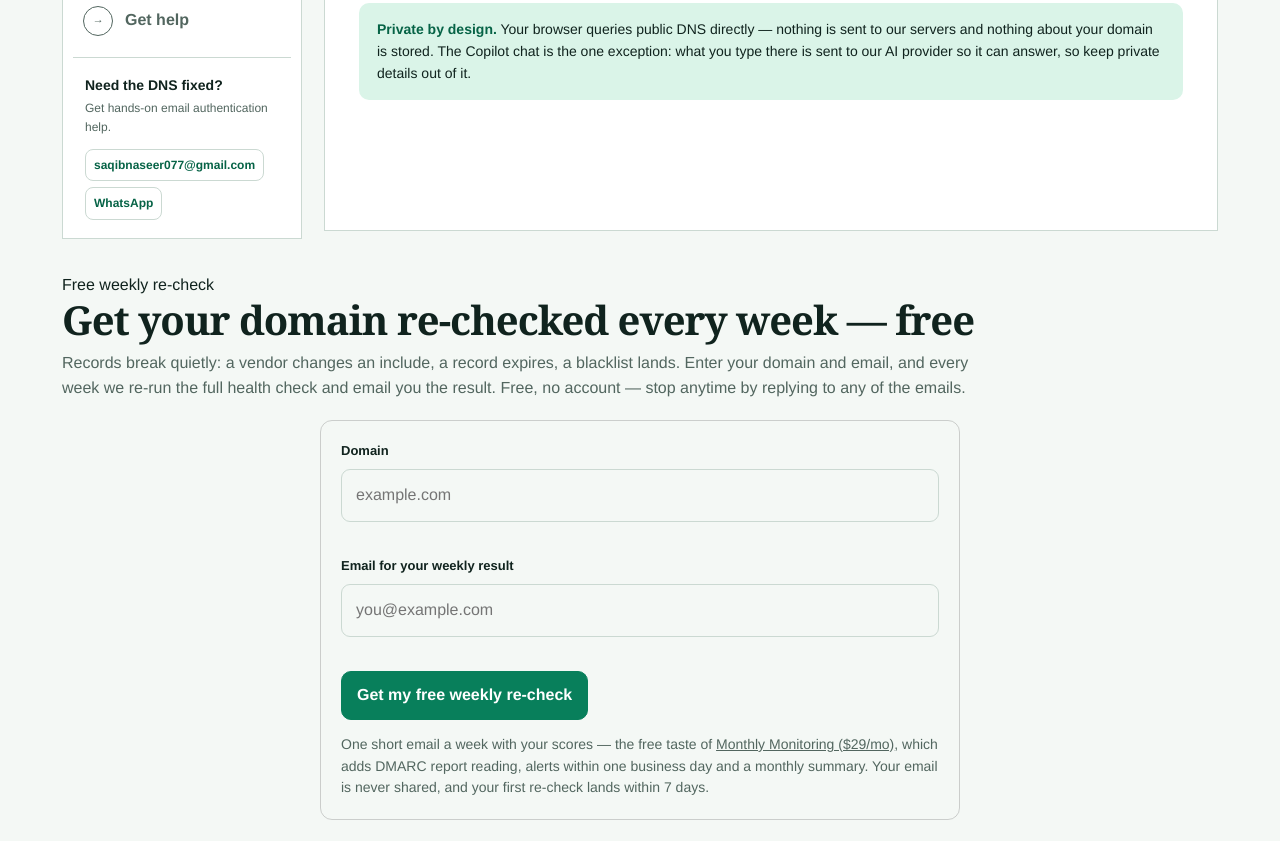
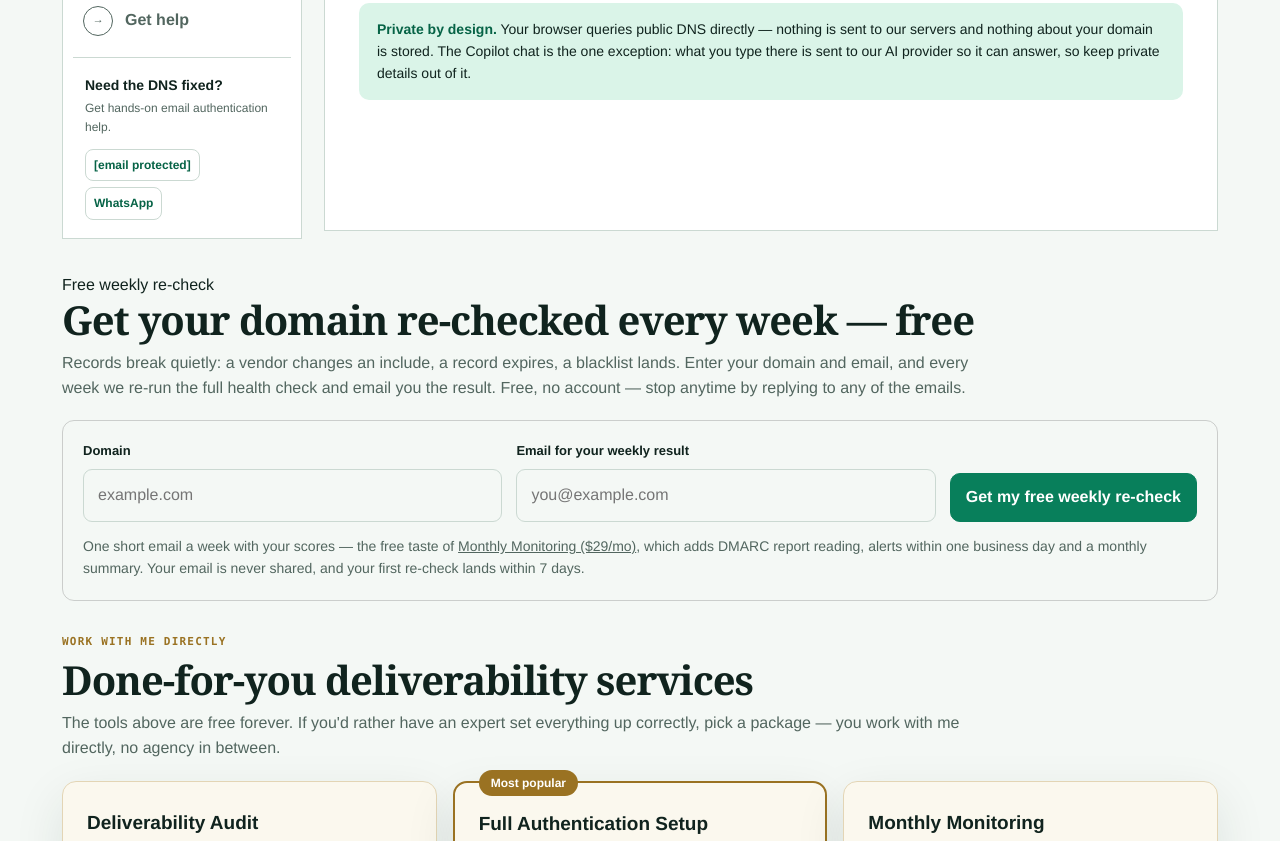
Before and after one commit to SaqibNaseer404/outboundauth, a plain HTML site: page index.html in a window 1280 px wide. Shown: the part 3004-3845 px from the top of the page. Drawn offline with Linux system fonts and the light colour scheme.

Commit message:
Widen weekly re-check form to full section width

```diff
--- a/index.html
+++ b/index.html
@@ -176,7 +176,7 @@ gtag('config','G-PLRGVLMB8S');
           <button class="nav-btn" role="tab" aria-selected="false" aria-controls="subject-panel" id="subject-tab"><span class="nav-icon">Aa</span><span>Subject</span></button>
           <button class="nav-btn" role="tab" aria-selected="false" aria-controls="contact-panel" id="contact-tab"><span class="nav-icon">→</span><span>Get help</span></button>
         </div>
-        <div class="contact-card"><strong>Need the DNS fixed?</strong><p>Get hands-on email authentication help.</p><div class="contact-links"><a href="mailto:saqibnaseer077@gmail.com?subject=Email%20authentication%20help">saqibnaseer077@gmail.com</a><a href="https://wa.me/923035544889?text=Hi%20Saqib%2C%20I%20need%20help%20with%20my%20email%20authentication." target="_blank" rel="noopener">WhatsApp</a></div></div>
+        <div class="contact-card"><strong>Need the DNS fixed?</strong><p>Get hands-on email authentication help.</p><div class="contact-links"><a href="/cdn-cgi/l/email-protection#e192809088838f8092848493d1d6d6a1868c80888dcf828e8cde9294838b848295dca48c80888dc4d3d180949589848f9588828095888e8fc4d3d189848d91"><span class="__cf_email__" data-cfemail="0d7e6c7c646f636c7e68687f3d3a3a4d6a606c6461236e6260">[email&#160;protected]</span></a><a href="https://wa.me/923035544889?text=Hi%20Saqib%2C%20I%20need%20help%20with%20my%20email%20authentication." target="_blank" rel="noopener">WhatsApp</a></div></div>
       </aside>
       <main>
         <section class="panel active" id="health-panel" role="tabpanel" aria-labelledby="health-tab">
@@ -230,8 +230,8 @@ gtag('config','G-PLRGVLMB8S');
             <div class="field-row"><div class="field"><label for="help-name">Your name</label><input id="help-name" autocomplete="name" placeholder="Your name" /></div><div class="field"><label for="help-domain">Domain</label><input id="help-domain" inputmode="url" placeholder="example.com" /></div></div>
             <div class="field"><label for="help-type">What needs attention?</label><select id="help-type"><option>SPF setup or repair</option><option>DKIM setup or repair</option><option>DMARC rollout</option><option>Full deliverability review</option><option>Other email setup</option></select></div>
             <div class="field"><label for="help-details">Details</label><textarea id="help-details" placeholder="Tell me which sending platforms you use and what is going wrong."></textarea></div>
-            <div class="actions"><a href="mailto:saqibnaseer077@gmail.com?subject=Email%20authentication%20help">saqibnaseer077@gmail.com</a><a class="btn" href="https://wa.me/923035544889?text=Hi%20Saqib%2C%20I%20need%20help%20with%20my%20email%20setup." target="_blank" rel="noopener">WhatsApp: +92 303 5544889</a></div>
-            <div class="service-note"><strong>Direct contact</strong><br><a href="mailto:saqibnaseer077@gmail.com">saqibnaseer077@gmail.com</a><br>+92 303 5544889</div>
+            <div class="actions"><a href="/cdn-cgi/l/email-protection#6a190b1b0308040b190f0f185a5d5d2a0d070b03064409050755191f08000f091e572f070b03064f585a0b1f1e020f041e03090b1e0305044f585a020f061a"><span class="__cf_email__" data-cfemail="2b584a5a4249454a584e4e591b1c1c6b4c464a424705484446">[email&#160;protected]</span></a><a class="btn" href="https://wa.me/923035544889?text=Hi%20Saqib%2C%20I%20need%20help%20with%20my%20email%20setup." target="_blank" rel="noopener">WhatsApp: +92 303 5544889</a></div>
+            <div class="service-note"><strong>Direct contact</strong><br><a href="/cdn-cgi/l/email-protection#146775657d767a7567717166242323547379757d783a777b79"><span class="__cf_email__" data-cfemail="d5a6b4a4bcb7bbb4a6b0b0a7e5e2e295b2b8b4bcb9fbb6bab8">[email&#160;protected]</span></a><br>+92 303 5544889</div>
           </div>
         </section>
       </main>
@@ -244,8 +244,10 @@ gtag('config','G-PLRGVLMB8S');
         <p>Records break quietly: a vendor changes an include, a record expires, a blacklist lands. Enter your domain and email, and every week we re-run the full health check and email you the result. Free, no account — stop anytime by replying to any of the emails.</p>
       </div>
       <style>
-        .recheck-form{max-width:640px;margin:0 auto;border:1px solid rgba(127,127,127,.35);border-radius:12px;padding:20px;display:grid;gap:14px}
-        .recheck-note{margin:0;color:var(--muted);font-size:14px}
+        .recheck-form{border:1px solid rgba(127,127,127,.35);border-radius:12px;padding:20px;display:grid;gap:14px;grid-template-columns:1fr 1fr auto;align-items:end}
+        .recheck-form .field{margin-bottom:0}
+        .recheck-note{margin:0;color:var(--muted);font-size:14px;grid-column:1/-1}
+        @media (max-width:760px){.recheck-form{grid-template-columns:1fr}}
       </style>
       <form class="recheck-form" action="https://formsubmit.co/saqibnaseer077@gmail.com" method="POST">
         <div class="field"><label for="recheck-domain">Domain</label><input id="recheck-domain" name="domain" inputmode="url" autocomplete="off" spellcheck="false" placeholder="example.com" required /></div>
@@ -546,7 +548,7 @@ gtag('config','G-PLRGVLMB8S');
     <footer class="footer">
       <div>
         <p>Results are guidance, not a replacement for testing with your sending provider.</p>
-        <p style="margin-top:6px">Contact: <a href="mailto:saqibnaseer077@gmail.com">saqibnaseer077@gmail.com</a> · +92 303 5544889</p>
+        <p style="margin-top:6px">Contact: <a href="/cdn-cgi/l/email-protection#83f0e2f2eae1ede2f0e6e6f1b3b4b4c3e4eee2eaefade0ecee"><span class="__cf_email__" data-cfemail="146775657d767a7567717166242323547379757d783a777b79">[email&#160;protected]</span></a> · +92 303 5544889</p>
       </div>
       <nav aria-label="Legal">
         <a href="/guides/spf-explained">SPF guide</a>
@@ -571,7 +573,7 @@ gtag('config','G-PLRGVLMB8S');
     <svg viewBox="0 0 32 32" aria-hidden="true"><path d="M16 3C9.4 3 4 8.4 4 15c0 2.4.7 4.6 2 6.6L4 29l7.6-2c2 .9 4.1 1.5 6.4 1.5 6.6 0 12-5.4 12-12S22.6 3 16 3zm0 21.8c-2 0-3.9-.5-5.5-1.5l-.4-.2-4.5 1.2 1.2-4.4-.3-.4c-1-1.7-1.6-3.7-1.6-5.7C4.9 9.4 10.4 4 16 4s11.1 5.4 11.1 11S21.6 24.8 16 24.8zm6.1-8.1c-.3-.2-1.9-1-2.2-1.1-.3-.1-.5-.2-.7.2-.2.3-.8 1.1-1 1.3-.2.2-.4.2-.7.1-.3-.2-1.4-.5-2.6-1.6-.9-.9-1.6-1.9-1.8-2.2-.2-.3 0-.5.1-.7l.5-.6c.2-.2.2-.3.3-.6.1-.2 0-.4 0-.6-.1-.2-.7-1.8-1-2.4-.3-.6-.5-.5-.7-.6h-.6c-.2 0-.6.2-.9.4-.3.3-1.1 1.1-1.1 2.7s1.2 3.1 1.3 3.4c.2.2 2.2 3.4 5.4 4.7.8.3 1.3.5 1.8.7.8.2 1.4.2 2 .1.6-.1 1.9-.8 2.2-1.5.3-.7.3-1.4.2-1.5-.1-.2-.3-.2-.7-.4z"/></svg>
   </a>
 
-  <script>
+  <script data-cfasync="false" src="/cdn-cgi/scripts/5c5dd728/cloudflare-static/email-decode.min.js"></script><script>
     (function(){"use strict";
       var $=function(id){return document.getElementById(id);};
       function esc(s){return String(s).replace(/[&<>'"]/g,function(c){return({'&':'&amp;','<':'&lt;','>':'&gt;',"'":'&#39;','"':'&quot;'})[c];});}
@@ -858,5 +860,5 @@ if ('serviceWorker' in navigator) {
   measure();render();
 })();
 </script>
-<script src="/chat-widget.js" defer></script></body>
+<script src="/chat-widget.js" defer></script><script src="/chat-widget.js" defer></script></body>
 </html>
```
